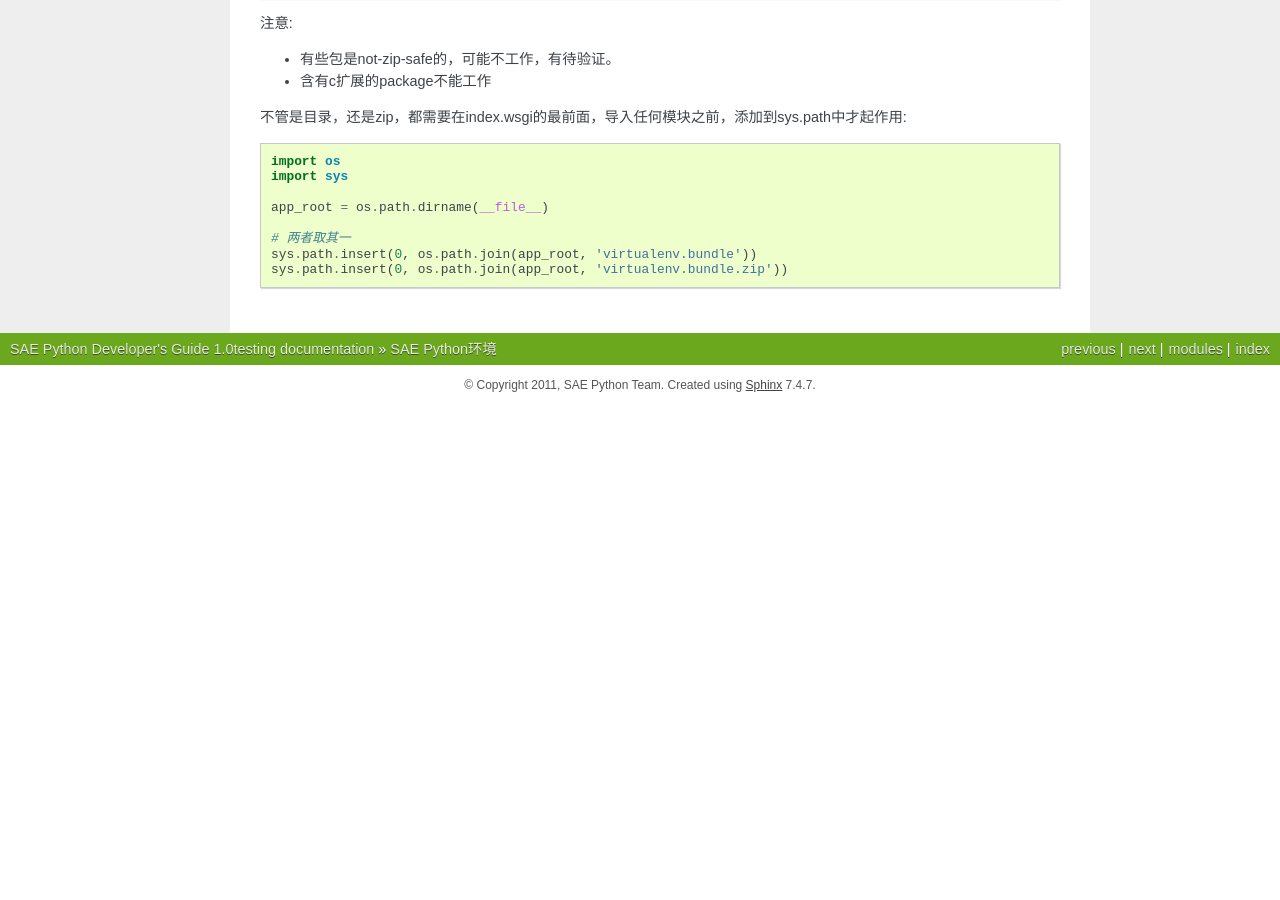
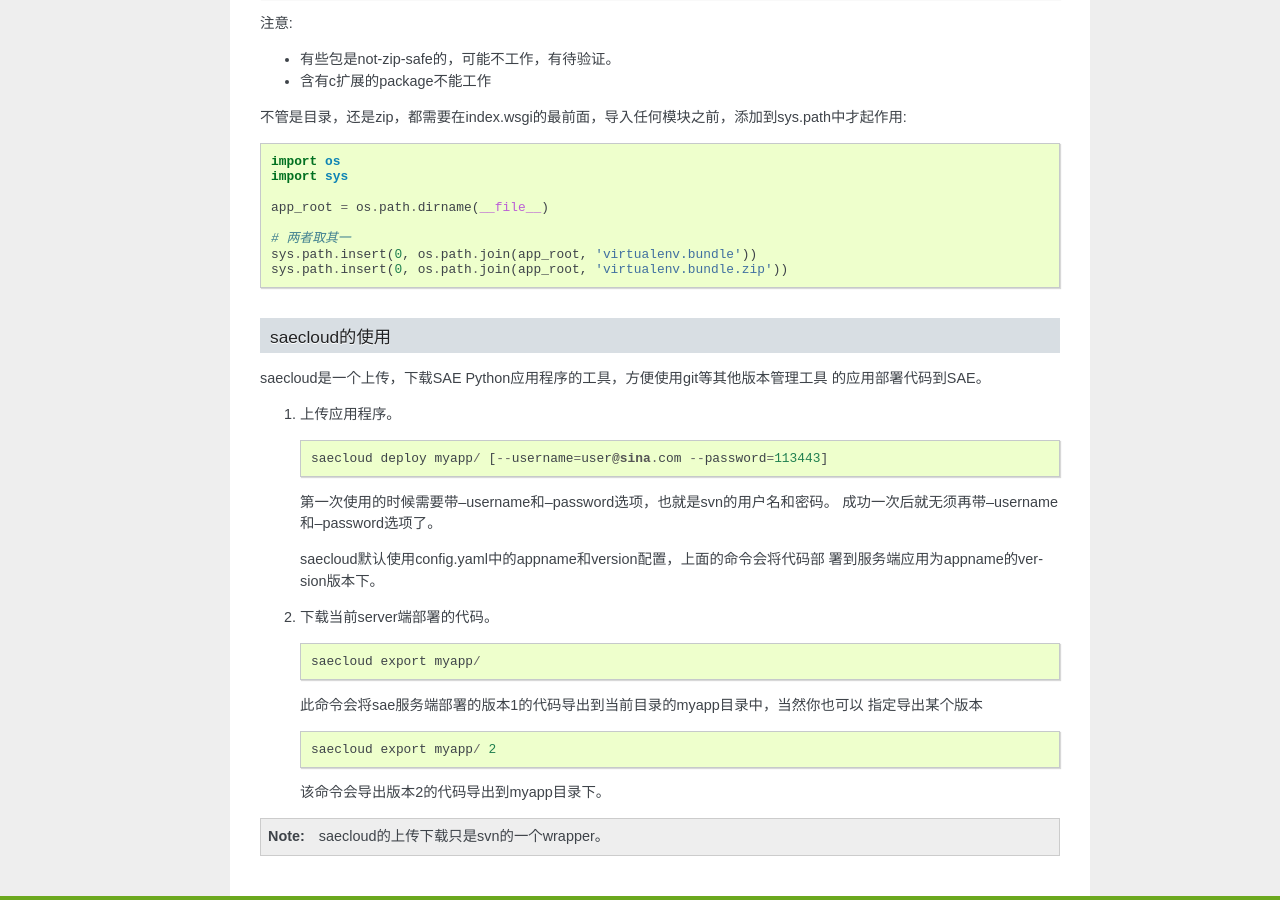
Before and after one commit to sinacloud/sae-python-dev-guide, a Sphinx documentation site: the page built from docs/runtime.rst, in a window 1280 px wide and 900 px high, scrolled down 7243 px. Built offline with Sphinx 7.4.7, drawn with Linux system fonts in a browser that asks for light colours; before the commit the page ends 7648 px from its top, so only the background shows below that.

Commit message:
Add saecloud docs

```diff
--- a/docs/runtime.rst
+++ b/docs/runtime.rst
@@ -420,3 +420,35 @@ flask, jinja2, wtforms等SAE已内置，所以不需要再上传，故从require
     # 两者取其一
     sys.path.insert(0, os.path.join(app_root, 'virtualenv.bundle'))
     sys.path.insert(0, os.path.join(app_root, 'virtualenv.bundle.zip'))
+
+saecloud的使用
+~~~~~~~~~~~~~~~~
+
+saecloud是一个上传，下载SAE Python应用程序的工具，方便使用git等其他版本管理工具
+的应用部署代码到SAE。
+
+1. 上传应用程序。 ::
+
+    saecloud deploy myapp/ [--username=user@sina.com --password=113443]
+
+   第一次使用的时候需要带--username和--password选项，也就是svn的用户名和密码。
+   成功一次后就无须再带--username和--password选项了。
+
+   saecloud默认使用config.yaml中的appname和version配置，上面的命令会将代码部
+   署到服务端应用为appname的version版本下。
+
+
+2. 下载当前server端部署的代码。 ::
+
+    saecloud export myapp/
+
+   此命令会将sae服务端部署的版本1的代码导出到当前目录的myapp目录中，当然你也可以
+   指定导出某个版本 ::
+
+    saecloud export myapp/ 2
+
+   该命令会导出版本2的代码导出到myapp目录下。
+
+.. note::
+
+   saecloud的上传下载只是svn的一个wrapper。
```
